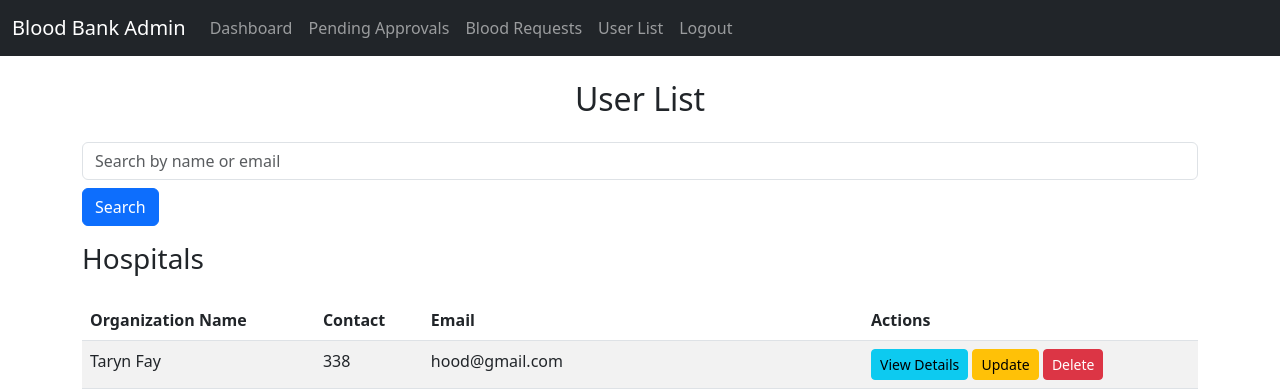
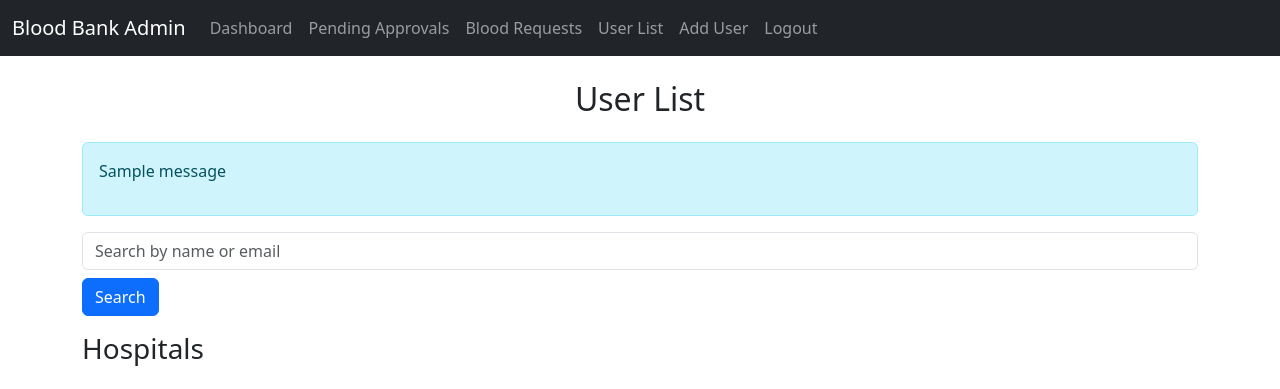
Before and after one commit to Surendra-58/bloodbank1, a Django app: page /userlist/ in a window 1280 px wide. Shown: the top 389 px of the page. Run offline with Django 5.2, Linux system fonts and the light colour scheme; a user stored in the database is signed in; data comes from the database, SQL or seed files in the repository; both versions use the stored data as it was after the commit; tables that the repository leaves empty hold one stand-in row (values such as "Sample post"); one stand-in notice (Sample message) is shown.

Commit message:
admin dashboard add_user added v2

```diff
--- a/test_sm/myapp/models.py
+++ b/test_sm/myapp/models.py
@@ -3,6 +3,11 @@ from django.contrib.auth.models import UserManager
 from django.db import models
 from django.contrib.auth.models import AbstractUser
 from datetime import date
+
+
+# from django.contrib.auth import get_user_model
+# from django.db.models.signals import post_save
+# from django.dispatch import receiver
 
 
 
@@ -73,20 +78,20 @@ class CustomUser(AbstractUser):
     objects = CustomUserManager()
 
     def calculate_age(self):
-        """ Calculate and return the current age based on the date of birth (dob) """
+        """Calculate and return the current age based on date of birth (dob)."""
         if self.dob:
             today = date.today()
             age = today.year - self.dob.year
-            if today.month < self.dob.month or (today.month == self.dob.month and today.day < self.dob.day):
+            if (today.month, today.day) < (self.dob.month, self.dob.day):
                 age -= 1
             return age
         return None
 
     def save(self, *args, **kwargs):
-        """ Only update age if user_type is 3 and the year has changed """
-        if self.user_type == "3":
+        """Ensure age updates on user save if the user_type is '3'."""
+        if self.dob and self.user_type == "3":
             current_age = self.calculate_age()
-            if self.age != current_age:  # Update the age only if it has changed
+            if self.age != current_age:
                 self.age = current_age
         super().save(*args, **kwargs)
 
--- a/test_sm/myapp/templates/admin/admin_base.html
+++ b/test_sm/myapp/templates/admin/admin_base.html
@@ -22,10 +22,14 @@
                         <a class="nav-link" href="{% url 'pending_hospitals' %}">Pending Approvals</a>
                     </li>
                     <li class="nav-item">
-                        <a class="nav-link" href="{% url 'request_blood' %}">Blood Requests</a>
+                        <a class="nav-link" href="{% url 'request_blood' %}">Blood Requests</a
+                        >
                     </li>
                     <li class="nav-item">
                         <a class="nav-link" href="{% url 'user_list' %}">User List</a> <!-- Added link to User List -->
+                    <li class="nav-item">
+                        <a class="nav-link" href="{% url 'add_user' %}">Add User</a> <!-- Added Add User link -->
+                    </li>
                     <li class="nav-item">
                         <a class="nav-link" href="{% url 'logout' %}">Logout</a>
                     </li>
@@ -38,5 +42,49 @@
         {% endblock %}
     </div>
     <script src="https://cdn.jsdelivr.net/npm/bootstrap@5.3.0/dist/js/bootstrap.bundle.min.js"></script>
+    <script type="text/javascript">
+        document.addEventListener("DOMContentLoaded", function() {
+            const userTypeSelect = document.getElementById('id_user_type');
+            const organizationFields = document.getElementById('organization-fields');
+            const userFields = document.getElementById('user-fields');
+            const dobField = document.getElementById('id_dob');  // Date of birth field
+            const identityMessage = document.getElementById('identity-message');  // Define the identity message element
+            const identityField = document.getElementById('id_identity');
+
+            // Function to update identity message
+            function updateIdentityMessage() {
+                if (userTypeSelect.value === "2") { // Assuming 2 = Hospital
+                    identityMessage.innerHTML = "<i>Please enter Organization identity Photo, so that we can verify your registration.</i>";
+                } else {
+                    identityMessage.innerHTML = "<i>Please upload your Driving Licence/National identity's photo.</i>";
+                }
+            }
+
+            // Run the function on page load and when the selection changes
+            userTypeSelect.addEventListener("change", updateIdentityMessage);
+            updateIdentityMessage(); // Call initially to set the correct message
+
+            // Function to toggle the required attribute and field visibility
+            function toggleFields() {
+                if (userTypeSelect.value === "2") {  // Hospital
+                    organizationFields.style.display = "block";
+                    userFields.style.display = "none";
+                    dobField.removeAttribute('required');  // Disable 'required' for dob
+                    dobField.setAttribute('disabled', 'true');  // Optional: Disable dob input for hospital
+                } else {
+                    organizationFields.style.display = "none";
+                    userFields.style.display = "block";
+                    dobField.setAttribute('required', 'true');  // Enable 'required' for dob
+                    dobField.removeAttribute('disabled');  // Enable dob input for regular user
+                }
+            }
+
+            // Listen for changes in user_type
+            userTypeSelect.addEventListener('change', toggleFields);
+
+            // Initial toggle based on the current selection
+            toggleFields();
+        });
+    </script>
 </body>
 </html>
--- a/test_sm/myapp/templates/admin/user_list.html
+++ b/test_sm/myapp/templates/admin/user_list.html
@@ -2,6 +2,13 @@
 
 {% block content %}
     <h2 class="text-center mb-4">User List</h2>
+    {% if messages %}
+    <div class="alert alert-info">
+        {% for message in messages %}
+            <p>{{ message }}</p>
+        {% endfor %}
+    </div>
+    {% endif %}
 
         <!-- Search Form -->
     <form method="GET" action="{% url 'user_list' %}" class="mb-3">
--- a/test_sm/myapp/urls.py
+++ b/test_sm/myapp/urls.py
@@ -16,6 +16,7 @@ urlpatterns = [
     path('manage-requests/', views.manage_blood_requests, name='manage_blood_requests'),
     path('update-request-status/<int:request_id>/', views.update_blood_request_status, name='update_blood_request_status'),
     path("pending-hospitals/", views.pending_hospitals, name="pending_hospitals"),
+    path('add_user/', views.add_user, name='add_user'),
 
     path('userlist/', views.UserListView.as_view(), name='user_list'),
     path('update/<int:pk>/', views.UserUpdateView.as_view(), name='user_update'),
--- a/test_sm/myapp/views.py
+++ b/test_sm/myapp/views.py
@@ -2,6 +2,7 @@
 from django.contrib.auth.models import User
 from .models import *
 from django.db.models import Q
+from datetime import date
 
 
 # import requests
@@ -78,6 +79,11 @@ def register_page(request):
                 user.is_approved = True  # Normal users are approved immediately
                 messages.success(request, "Registration successful. Please log in.")
 
+            # Calculate and update age if dob is provided
+            if user.dob:
+                user.age = calculate_age(user.dob)
+                user.save()  # Save the user with updated age
+
             user.save()
             print(user)
             messages.success(request, "Registration successful.")
@@ -119,19 +125,6 @@ def approve_hospital(request, hospital_id):
     return redirect("admin_dashboard")
 
 
-# @login_required
-# @user_passes_test(is_admin)
-# def request_blood(request):
-#     if request.method == "POST":
-#         BloodRequest.objects.create(
-#             admin=request.user,
-#             blood_group=request.POST.get("blood_group"),
-#             location=request.POST.get("location"),
-#         )
-#         messages.success(request, "Blood request created successfully.")
-#         # return redirect("admin_dashboard")
-
-#     return render(request, "admin/blood_requests.html", {"blood_groups": CustomUser.BLOOD_GROUPS})
 
 @login_required
 @user_passes_test(is_admin)
@@ -192,7 +185,10 @@ def update_blood_request_status(request, request_id):
 @login_required
 def home(request):
     if request.user.user_type == "1":
+        updated_count = update_ages()
+        messages.success(request, f"Age updated for {updated_count} users.")
         return redirect("admin_dashboard")
+
     # elif request.user.user_type == "2":
     #     return redirect("hospital_dashboard")
     # elif request.user.user_type == "3":
@@ -270,12 +266,27 @@ class UserUpdateView(LoginRequiredMixin, UpdateView):
     context_object_name = 'user'
     success_url = reverse_lazy('user_list')
 
+    def form_valid(self, form):
+        response = super().form_valid(form)
+        messages.success(self.request, 'User details updated successfully!')
+        return response
+
+    def form_invalid(self, form):
+        messages.error(self.request, 'There was an error updating the user details.')
+        return super().form_invalid(form)
+
 # View for deleting a user
 class UserDeleteView(LoginRequiredMixin, DeleteView):
     model = CustomUser
     template_name = 'admin/user_confirm_delete.html'
     context_object_name = 'user'
     success_url = reverse_lazy('user_list')
+
+    def delete(self, request, *args, **kwargs):
+        user = self.get_object()
+        user.delete()
+        messages.success(request, 'User deleted successfully!')
+        return redirect(self.success_url)
 
 # Save view (admin can save user updates)
 @staff_member_required
@@ -286,5 +297,38 @@ def save_user(request, pk):
         user.last_name = request.POST.get('last_name')
         user.email = request.POST.get('email')
         user.save()
-        return redirect('user_list')
     return render(request, 'admin/save_user.html', {'user': user})
+
+
+# add user
+@login_required
+@user_passes_test(is_admin)
+def add_user(request):
+    if request.method == 'POST':
+        form = RegisterForm(request.POST, request.FILES)
+        if form.is_valid():
+            user = form.save()  # Save the user
+            messages.success(request, 'User added successfully!')
+            return redirect('user_list')  # Redirect to the user list after success
+        else:
+            messages.error(request, 'There were errors in your form. Please check the details and try again.')
+    else:
+        form = RegisterForm()
+
+    return render(request, 'admin/add_user.html', {'form': form})
+
+
+# Update the age for all users with user_type == "3"
+def update_ages():
+    today = date.today()
+    users = CustomUser.objects.filter(user_type="3", dob__isnull=False)
+    updated_count = 0
+
+    for user in users:
+        new_age = user.calculate_age()  # Access the calculate_age method from the user instance
+        if user.age != new_age:
+            user.age = new_age
+            user.save(update_fields=["age"])  # Update the age field only
+            updated_count += 1
+
+    return updated_count
```
Also changed, not shown: test_sm/myapp/templates/admin/add_user.html (added, +135 -0 lines), test_sm/db.sqlite3, test_sm/media/2025-03-30_19_14_44-Admin_Dashboard_and_1_more_page_-_Personal_-_Microsoft_Edge.png (added), test_sm/media/OIP_5_SIRAVcj.jpg (added), test_sm/media/male-profile-avatar-with-brown-hair-vector-12055105_2ExFORy.jpg (added), test_sm/media/male-profile-avatar-with-brown-hair-vector-12055105_cqZpJQr.jpg (added), test_sm/media/male-profile-avatar-with-brown-hair-vector-12055105_j9Qj9XR.jpg (added), test_sm/media/male-profile-avatar-with-brown-hair-vector-12055105_sqEK6Ho.jpg (added).
